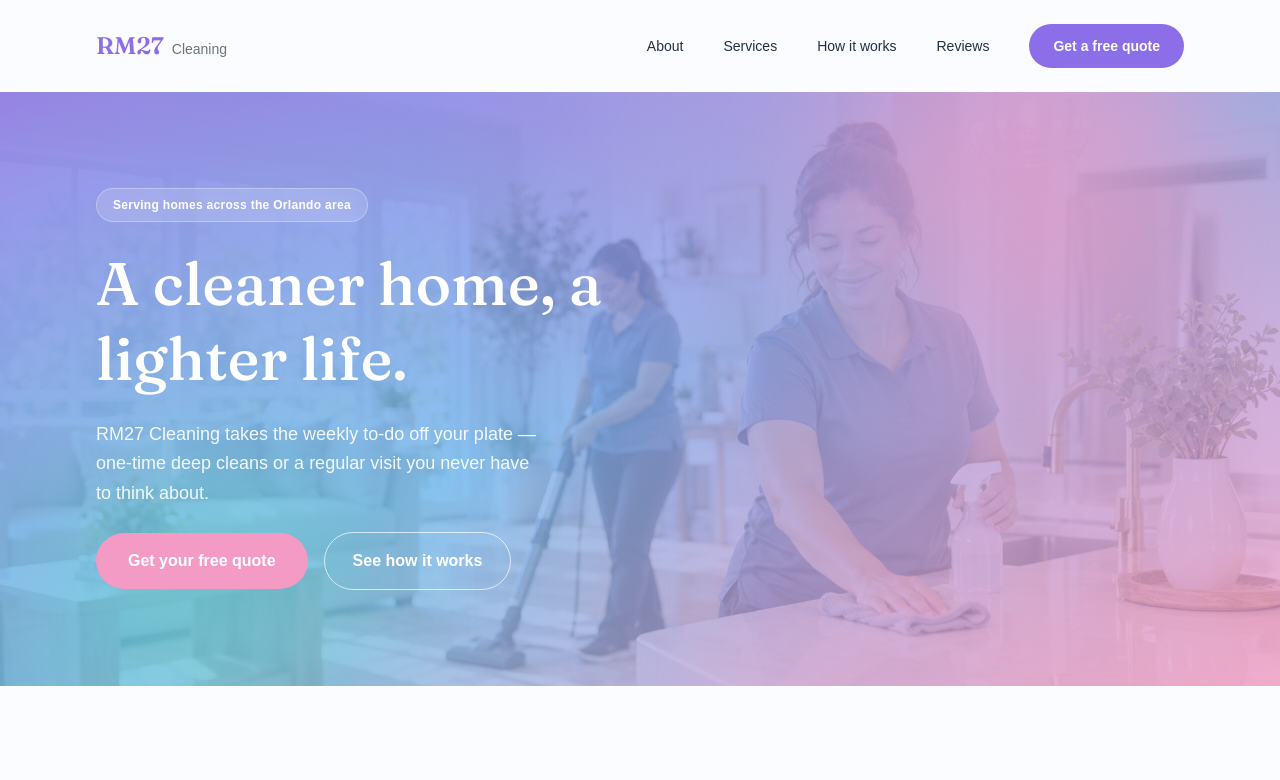
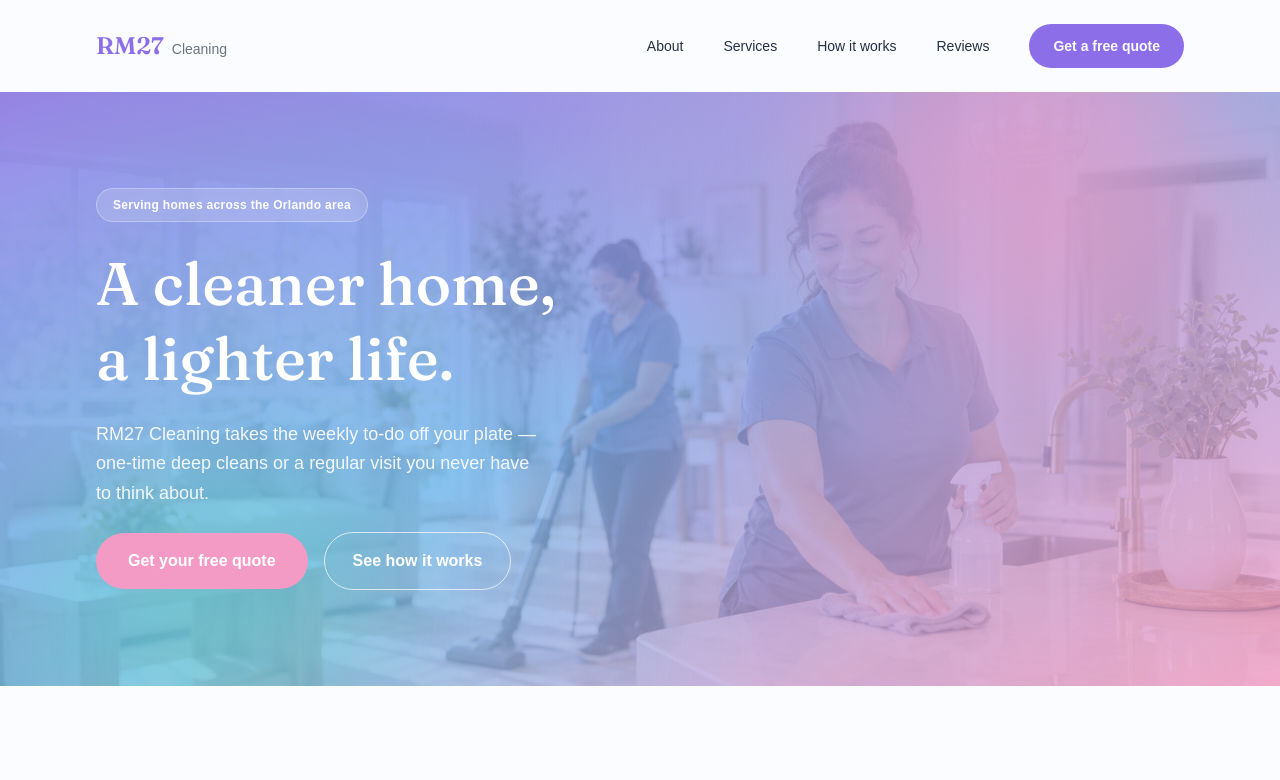
Before and after one commit to Adart-web/rm27-cleaning, a Next.js app: page / in a window 1280 px wide. Shown: the top 780 px of the page. Built offline with nearby package versions, Linux system fonts and the light colour scheme.

Commit message:
Ajusta titulo e foto do hero no celular

```diff
--- a/src/app/page.tsx
+++ b/src/app/page.tsx
@@ -99,21 +99,23 @@ export default function Home() {
       <Header />
 
       {/* Hero */}
-      <section className="relative overflow-hidden py-24 px-8 md:px-24">
+      <section className="relative overflow-hidden pt-[340px] pb-16 md:py-24 px-8 md:px-24 bg-[#8F8AEA] md:bg-transparent">
+        <div className="absolute inset-x-0 top-0 h-[420px] md:inset-0 md:h-auto [mask-image:linear-gradient(to_bottom,black_72%,transparent)] md:[mask-image:none]">
           <Image
             src="/images/hero.jpg"
             alt="RM27 Cleaning professional cleaning a home"
             fill
             priority
-          className="object-cover"
+            className="object-cover object-[64%_20%] md:object-center"
           />
+        </div>
         <div className="absolute inset-0 bg-gradient-to-br from-[#8C6EE8]/85 via-[#69A9F4]/75 to-[#F39BC5]/75" />
         <div className="blob w-80 h-80 bg-[#F39BC5]/50 -top-16 right-[8%]" />
         <div className="blob w-72 h-72 bg-[#71D7CF]/40 bottom-[-4rem] left-[6%]" style={{ animationDelay: "-6s" }} />
         <div className="absolute inset-0 bg-[radial-gradient(circle_at_82%_20%,rgba(243,155,197,0.45),transparent_55%),radial-gradient(circle_at_12%_85%,rgba(113,215,207,0.4),transparent_50%)]" />
         <div className="relative z-10 max-w-xl flex flex-col gap-6">
           <span style={{ animationDelay: "0.1s" }} className="hero-in self-start bg-white/15 backdrop-blur-sm text-white text-xs font-semibold tracking-wide px-4 py-2 rounded-full border border-white/30">Serving homes across the Orlando area</span>
-          <h1 style={{ animationDelay: "0.25s" }} className="hero-in font-[family-name:var(--font-fraunces)] font-medium text-4xl md:text-6xl leading-tight text-white">A cleaner home, a lighter life.</h1>
+          <h1 style={{ animationDelay: "0.25s" }} className="hero-in font-[family-name:var(--font-fraunces)] font-medium text-4xl md:text-6xl leading-tight text-white"><span className="block">A cleaner home,</span> <span className="block">a lighter life.</span></h1>
           <p style={{ animationDelay: "0.4s" }} className="hero-in text-lg leading-relaxed text-white/90 max-w-md">RM27 Cleaning takes the weekly to-do off your plate — one-time deep cleans or a regular visit you never have to think about.</p>
           <div style={{ animationDelay: "0.55s" }} className="hero-in flex gap-4 items-center flex-wrap">
             <Link href="/orcamento" className="btn-glow bg-[#F39BC5] text-white rounded-full px-8 py-4 text-base font-semibold hover:bg-[#EA82B4]">Get your free quote</Link>
```
Lines whose indentation alone changed are shown as unchanged.
